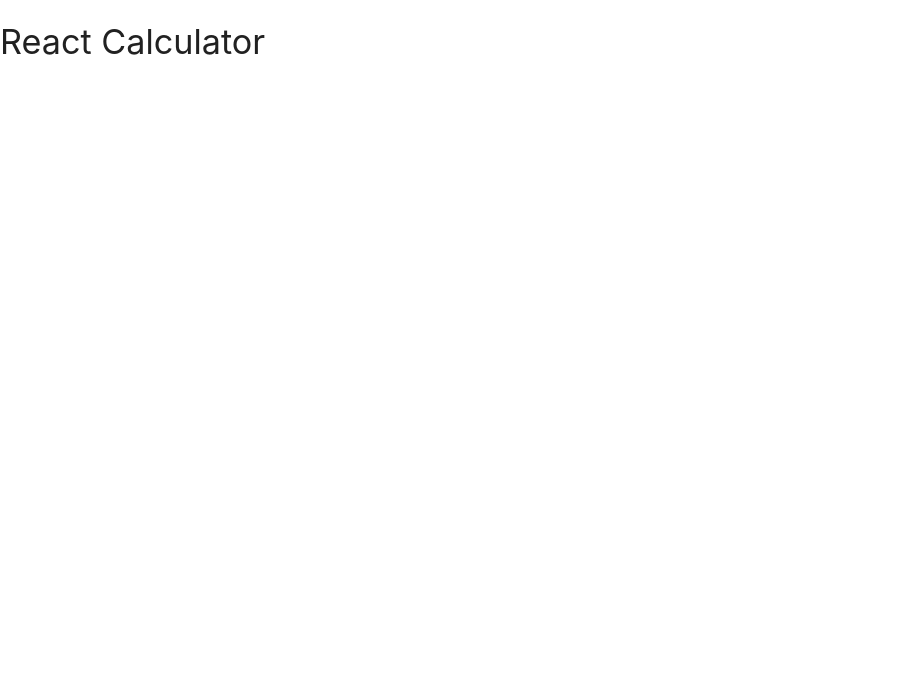
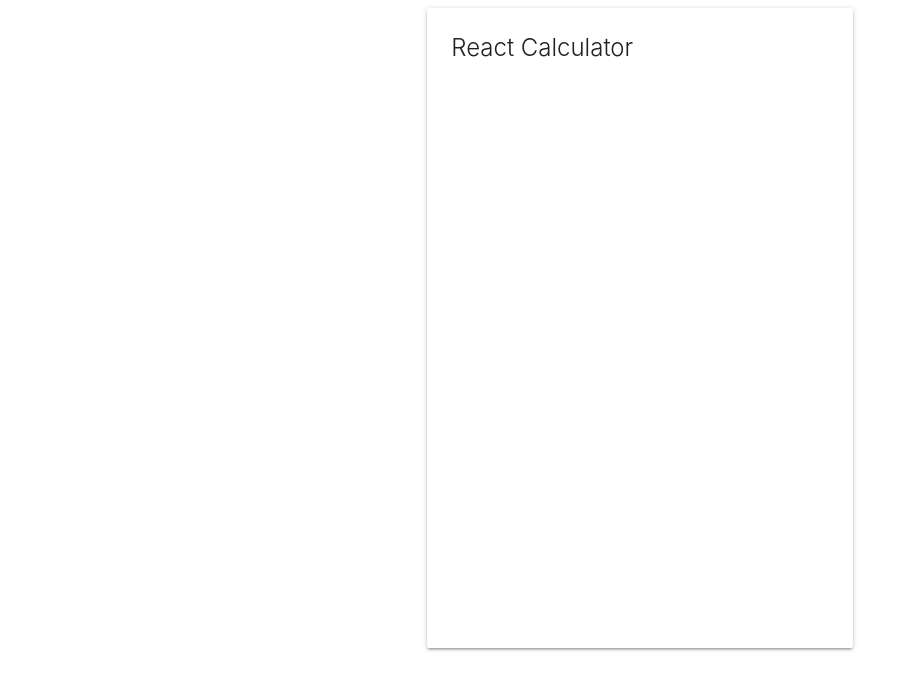
Before and after one commit to stanisworking/react-calculator-app, a React (Create React App) app: page / in a window 1280 px wide. Shown: the top 690 px of the page, without its empty margins (0-915 px from the left). Built offline with nearby package versions, Linux system fonts and the light colour scheme.

Commit message:
Created calculator main layout

```diff
--- a/src/App.js
+++ b/src/App.js
@@ -1,11 +1,13 @@
 import React from 'react';
 
+import Calculator from './layout/Calculator/Calculator';
+
 const app = () => {
-  return (
-    <div>
-      <h4>React Calculator</h4>
-    </div>
-  );
-}
+	return (
+		<div className='container'>
+			<Calculator />
+		</div>
+	);
+};
 
 export default app;
--- /dev/null
+++ b/src/layout/Calculator/Calculator.js
@@ -0,0 +1,19 @@
+import React from 'react';
+
+const calculator = () => {
+	return (
+		<div className='row'>
+			<div className='col s6 offset-s3' style={{ height: '100vh' }}>
+				<div className='card' style={{ height: '80vh' }}>
+					<div class='card-content'>
+						<span class='card-title activator grey-text text-darken-4'>
+							React Calculator
+						</span>
+					</div>
+				</div>
+			</div>
+		</div>
+	);
+};
+
+export default calculator;
```
